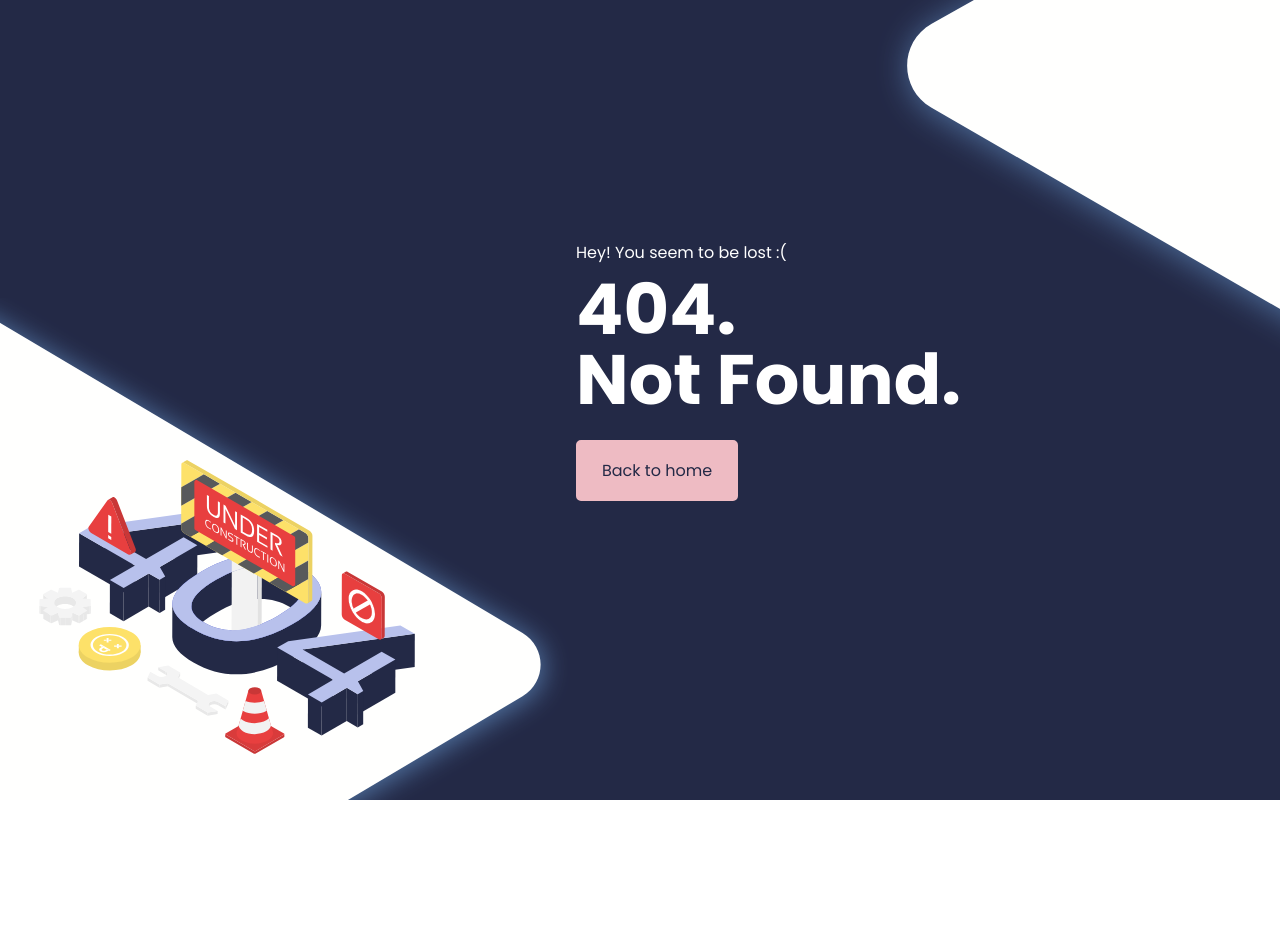
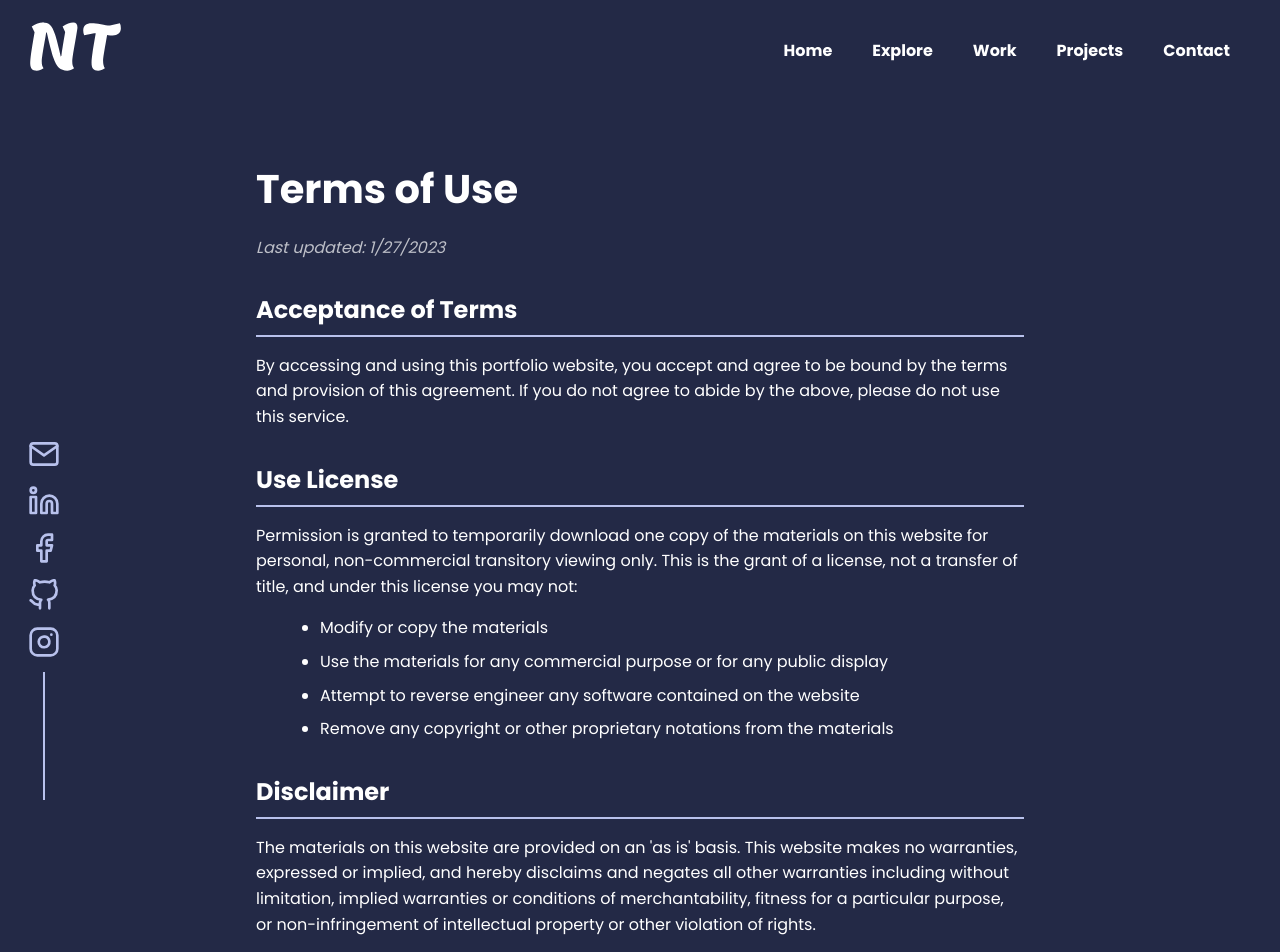
Before and after one commit to nt4rever/portfolio, a React (Vite) app: page /terms in a window 1280 px wide. Before the commit this address had no page. Shown: the top 952 px of the page. Before the commit the page ends 800 px from the top, so only its background shows below. Built offline with nearby package versions, Linux system fonts and the light colour scheme.

Commit message:
add privacy & terms page

```diff
--- /dev/null
+++ b/src/components/Privacy/privacy-content.scss
@@ -0,0 +1,70 @@
+.privacy-content {
+  padding: 2rem 0;
+  min-height: 80vh;
+  color: #fff;
+
+  .container {
+    max-width: 800px;
+    margin: 0 auto;
+    padding: 0 1rem;
+  }
+
+  h1 {
+    font-size: 2.5rem;
+    margin-bottom: 0.5rem;
+    color: #fff;
+    font-weight: 700;
+  }
+
+  .last-updated {
+    color: rgba(255, 255, 255, 0.7);
+    font-style: italic;
+    margin-bottom: 2rem;
+  }
+
+  section {
+    margin-bottom: 2rem;
+
+    h2 {
+      font-size: 1.5rem;
+      margin-bottom: 1rem;
+      color: #fff;
+      border-bottom: 2px solid #b8c1ec;
+      padding-bottom: 0.5rem;
+      font-weight: 600;
+    }
+
+    p {
+      line-height: 1.6;
+      margin-bottom: 1rem;
+      color: #fff;
+    }
+
+    ul {
+      margin-left: 1.5rem;
+      margin-bottom: 1rem;
+
+      li {
+        line-height: 1.6;
+        margin-bottom: 0.5rem;
+        color: #fff;
+      }
+    }
+  }
+
+  @include mobile {
+    padding: 1rem 0;
+
+    .container {
+      padding: 0 0.5rem;
+    }
+
+    h1 {
+      font-size: 2rem;
+    }
+
+    section h2 {
+      font-size: 1.25rem;
+    }
+  }
+}
--- /dev/null
+++ b/src/components/Privacy/privacy-content.tsx
@@ -0,0 +1,80 @@
+import "./privacy-content.scss";
+
+const PrivacyContent = () => {
+  return (
+    <div className="privacy-content">
+      <div className="container">
+        <h1>Privacy Policy</h1>
+        <p className="last-updated">Last updated: {new Date().toLocaleDateString()}</p>
+
+        <section>
+          <h2>Information We Collect</h2>
+          <p>
+            This portfolio website is designed to showcase my work and skills.
+            We may collect the following types of information:
+          </p>
+          <ul>
+            <li>Contact information you provide through contact forms</li>
+            <li>Usage data and analytics to improve the website experience</li>
+            <li>Cookies and similar tracking technologies</li>
+          </ul>
+        </section>
+
+        <section>
+          <h2>How We Use Your Information</h2>
+          <p>We use the collected information for:</p>
+          <ul>
+            <li>Responding to your inquiries and messages</li>
+            <li>Improving website functionality and user experience</li>
+            <li>Analytics and performance monitoring</li>
+          </ul>
+        </section>
+
+        <section>
+          <h2>Data Protection</h2>
+          <p>
+            We implement appropriate security measures to protect your personal information
+            against unauthorized access, alteration, disclosure, or destruction.
+          </p>
+        </section>
+
+        <section>
+          <h2>Third-Party Services</h2>
+          <p>
+            This website may use third-party services for analytics, hosting, and other
+            functionality. These services have their own privacy policies.
+          </p>
+        </section>
+
+        <section>
+          <h2>Your Rights</h2>
+          <p>You have the right to:</p>
+          <ul>
+            <li>Access your personal data</li>
+            <li>Request correction of inaccurate data</li>
+            <li>Request deletion of your data</li>
+            <li>Withdraw consent at any time</li>
+          </ul>
+        </section>
+
+        <section>
+          <h2>Contact Us</h2>
+          <p>
+            If you have any questions about this Privacy Policy, please contact us through
+            the contact form on this website.
+          </p>
+        </section>
+
+        <section>
+          <h2>Changes to This Policy</h2>
+          <p>
+            We may update this Privacy Policy from time to time. We will notify you of
+            any changes by posting the new Privacy Policy on this page.
+          </p>
+        </section>
+      </div>
+    </div>
+  );
+};
+
+export default PrivacyContent;
--- /dev/null
+++ b/src/components/Terms/terms-content.scss
@@ -0,0 +1,70 @@
+.terms-content {
+  padding: 2rem 0;
+  min-height: 80vh;
+  color: #fff;
+
+  .container {
+    max-width: 800px;
+    margin: 0 auto;
+    padding: 0 1rem;
+  }
+
+  h1 {
+    font-size: 2.5rem;
+    margin-bottom: 0.5rem;
+    color: #fff;
+    font-weight: 700;
+  }
+
+  .last-updated {
+    color: rgba(255, 255, 255, 0.7);
+    font-style: italic;
+    margin-bottom: 2rem;
+  }
+
+  section {
+    margin-bottom: 2rem;
+
+    h2 {
+      font-size: 1.5rem;
+      margin-bottom: 1rem;
+      color: #fff;
+      border-bottom: 2px solid #b8c1ec;
+      padding-bottom: 0.5rem;
+      font-weight: 600;
+    }
+
+    p {
+      line-height: 1.6;
+      margin-bottom: 1rem;
+      color: #fff;
+    }
+
+    ul {
+      margin-left: 1.5rem;
+      margin-bottom: 1rem;
+
+      li {
+        line-height: 1.6;
+        margin-bottom: 0.5rem;
+        color: #fff;
+      }
+    }
+  }
+
+  @include mobile {
+    padding: 1rem 0;
+
+    .container {
+      padding: 0 0.5rem;
+    }
+
+    h1 {
+      font-size: 2rem;
+    }
+
+    section h2 {
+      font-size: 1.25rem;
+    }
+  }
+}
--- /dev/null
+++ b/src/components/Terms/terms-content.tsx
@@ -0,0 +1,106 @@
+import "./terms-content.scss";
+
+const TermsContent = () => {
+  return (
+    <div className="terms-content">
+      <div className="container">
+        <h1>Terms of Use</h1>
+        <p className="last-updated">Last updated: {new Date().toLocaleDateString()}</p>
+
+        <section>
+          <h2>Acceptance of Terms</h2>
+          <p>
+            By accessing and using this portfolio website, you accept and agree to be bound by
+            the terms and provision of this agreement. If you do not agree to abide by the above,
+            please do not use this service.
+          </p>
+        </section>
+
+        <section>
+          <h2>Use License</h2>
+          <p>
+            Permission is granted to temporarily download one copy of the materials on this website
+            for personal, non-commercial transitory viewing only. This is the grant of a license,
+            not a transfer of title, and under this license you may not:
+          </p>
+          <ul>
+            <li>Modify or copy the materials</li>
+            <li>Use the materials for any commercial purpose or for any public display</li>
+            <li>Attempt to reverse engineer any software contained on the website</li>
+            <li>Remove any copyright or other proprietary notations from the materials</li>
+          </ul>
+        </section>
+
+        <section>
+          <h2>Disclaimer</h2>
+          <p>
+            The materials on this website are provided on an 'as is' basis. This website makes no
+            warranties, expressed or implied, and hereby disclaims and negates all other warranties
+            including without limitation, implied warranties or conditions of merchantability,
+            fitness for a particular purpose, or non-infringement of intellectual property or
+            other violation of rights.
+          </p>
+        </section>
+
+        <section>
+          <h2>Limitations</h2>
+          <p>
+            In no event shall this website or its suppliers be liable for any damages (including,
+            without limitation, damages for loss of data or profit, or due to business interruption)
+            arising out of the use or inability to use the materials on this website, even if this
+            website or an authorized representative has been notified orally or in writing of the
+            possibility of such damage.
+          </p>
+        </section>
+
+        <section>
+          <h2>Accuracy of Materials</h2>
+          <p>
+            The materials appearing on this website could include technical, typographical, or
+            photographic errors. This website does not warrant that any of the materials on its
+            website are accurate, complete, or current. This website may make changes to the
+            materials contained on its website at any time without notice.
+          </p>
+        </section>
+
+        <section>
+          <h2>Links</h2>
+          <p>
+            This website has not reviewed all of the sites linked to its website and is not
+            responsible for the contents of any such linked site. The inclusion of any link does
+            not imply endorsement by this website of the site. Use of any such linked website is
+            at the user's own risk.
+          </p>
+        </section>
+
+        <section>
+          <h2>Modifications</h2>
+          <p>
+            This website may revise these terms of service for its website at any time without
+            notice. By using this website you are agreeing to be bound by the then current version
+            of these terms of service.
+          </p>
+        </section>
+
+        <section>
+          <h2>Governing Law</h2>
+          <p>
+            These terms and conditions are governed by and construed in accordance with the laws
+            and you irrevocably submit to the exclusive jurisdiction of the courts in that state
+            or location.
+          </p>
+        </section>
+
+        <section>
+          <h2>Contact Information</h2>
+          <p>
+            If you have any questions about these Terms of Use, please contact us through
+            the contact form on this website.
+          </p>
+        </section>
+      </div>
+    </div>
+  );
+};
+
+export default TermsContent;
--- a/src/pages/page.scss
+++ b/src/pages/page.scss
@@ -5,7 +5,9 @@
 
 .work-page,
 .contact-page,
-.coming-soon-page {
+.coming-soon-page,
+.privacy-page,
+.terms-page {
   @extend .homepage;
 }
 
--- /dev/null
+++ b/src/pages/privacy.tsx
@@ -0,0 +1,16 @@
+import { lazy, Suspense } from "react";
+import "./page.scss";
+
+const PrivacyContent = lazy(() => import("../components/Privacy/privacy-content"));
+
+const Privacy = () => {
+  return (
+    <div className="privacy-page">
+      <Suspense fallback={<div>Loading...</div>}>
+        <PrivacyContent />
+      </Suspense>
+    </div>
+  );
+};
+
+export default Privacy;
--- /dev/null
+++ b/src/pages/terms.tsx
@@ -0,0 +1,16 @@
+import { lazy, Suspense } from "react";
+import "./page.scss";
+
+const TermsContent = lazy(() => import("../components/Terms/terms-content"));
+
+const Terms = () => {
+  return (
+    <div className="terms-page">
+      <Suspense fallback={<div>Loading...</div>}>
+        <TermsContent />
+      </Suspense>
+    </div>
+  );
+};
+
+export default Terms;
--- a/src/routes/index.tsx
+++ b/src/routes/index.tsx
@@ -5,6 +5,8 @@ import NotFound404 from "../pages/404";
 import ComingSoon from "../pages/coming-soon";
 import Contact from "../pages/contact";
 import Home from "../pages/home";
+import Privacy from "../pages/privacy";
+import Terms from "../pages/terms";
 import Work from "../pages/work";
 
 const AppRoute = () => {
@@ -15,6 +17,8 @@ const AppRoute = () => {
         <Route path="work" element={<Work />} />
         <Route path="projects" element={<ComingSoon />} />
         <Route path="contact" element={<Contact />} />
+        <Route path="privacy" element={<Privacy />} />
+        <Route path="terms" element={<Terms />} />
       </Route>
       <Route path="*" element={<NotFound404 />} />
     </Routes>
```
